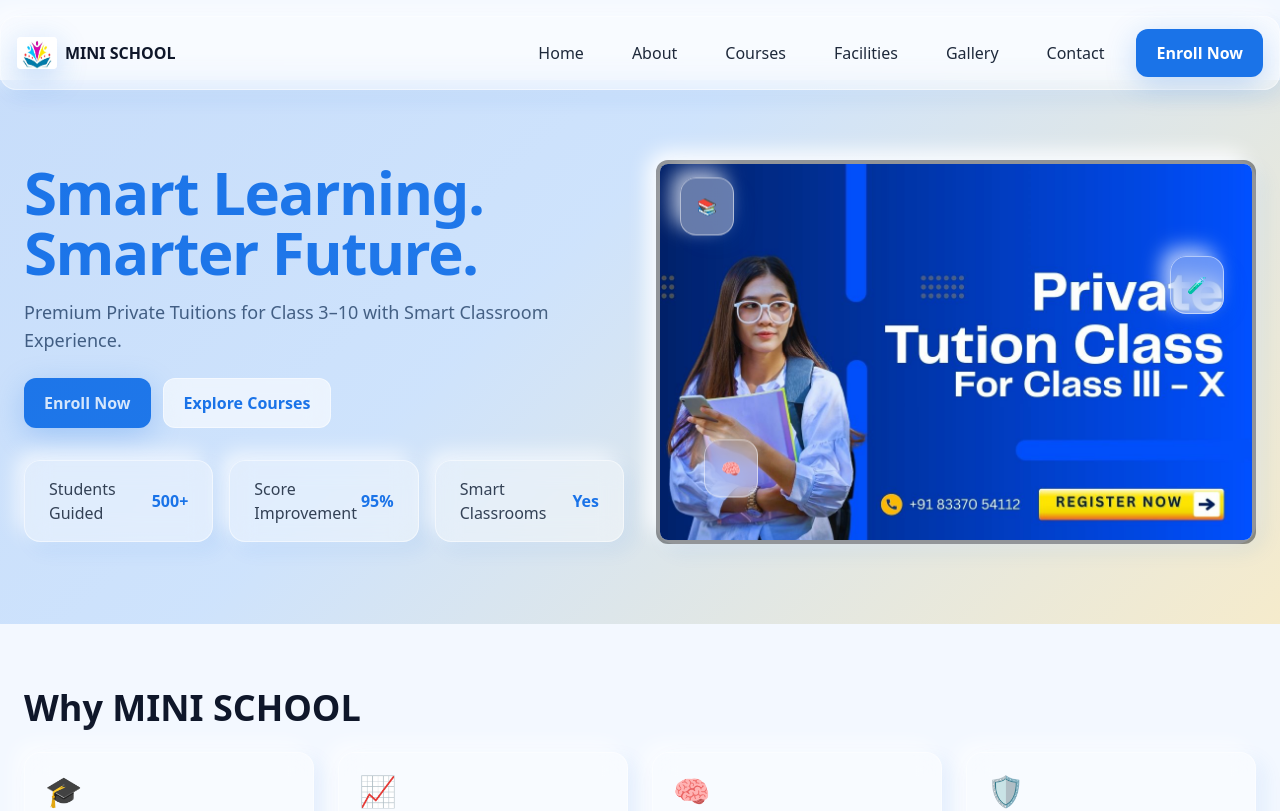
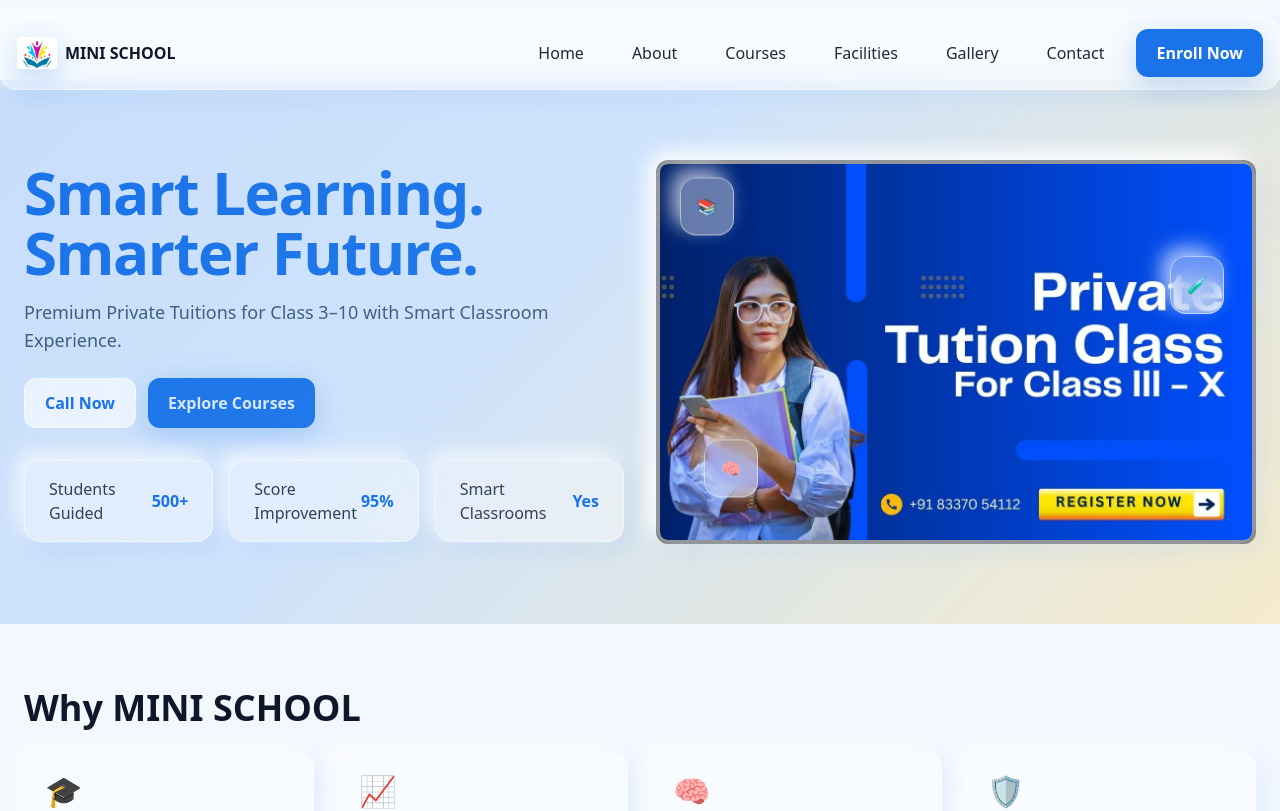
Before and after one commit to ABVicky/MiniSchool, a React (Vite) app: page / in a window 1280 px wide. Shown: the top 811 px of the page. Built offline with nearby package versions, Linux system fonts and the light colour scheme.

Commit message:
call button fixed

```diff
--- a/src/pages/Home.jsx
+++ b/src/pages/Home.jsx
@@ -6,11 +6,11 @@ import TestimonialCard from "../components/TestimonialCard";
 import SmartSlider from "../components/SmartSlider";
 import Timeline from "../components/Timeline";
 import { stats, whyMini, testimonials } from "../data/sampleData";
-import { Link } from "react-router-dom";
-
-
+import { Link, useNavigate } from "react-router-dom";
 
 export default function Home() {
+  const navigate = useNavigate(); // ✅ useNavigate inside component
+
   return (
     <div className="space-y-16">
       {/* Hero */}
@@ -27,10 +27,26 @@ export default function Home() {
               <p className="subtext mt-4">
                 Premium Private Tuitions for Class 3–10 with Smart Classroom Experience.
               </p>
+
               <div className="mt-6 flex gap-3">
-                <Button>Enroll Now</Button>
-                <Button variant="secondary">Explore Courses</Button>
+                {/* Call button */}
+                <Button
+                  variant="secondary"
+                  onClick={() => window.location.href = "tel:+918337054112"}
+                >
+                  Call Now
+                </Button>
+
+
+                {/* Navigate to courses page */}
+                <Button
+                  variant="primary"
+                  onClick={() => navigate("/courses")}
+                >
+                  Explore Courses
+                </Button>
               </div>
+
               <div className="mt-8 grid grid-cols-1 sm:grid-cols-3 gap-4">
                 {stats.map((s, i) => (
                   <AnimatedWrapper key={s.label} delay={i * 0.1}>
@@ -39,14 +55,15 @@ export default function Home() {
                 ))}
               </div>
             </div>
+
+            {/* Floating icons with clickable background */}
             <Link to="/contact">
-              <div className="relative">
+              <div className="relative cursor-pointer">
                 <img
                   src="/assets/gallery/1.jpg"
                   alt="bg"
                   className="absolute inset-0 w-full border-4 border-black/40 h-full object-cover rounded-[12px] pointer-events-none"
                 />
-                {/* Floating educational icons */}
                 <motion.div className="float-fast absolute top-6 left-6 glass rounded-2xl p-4">📚</motion.div>
                 <motion.div className="float-slow absolute top-24 right-8 glass rounded-2xl p-4">🧪</motion.div>
                 <motion.div className="float-fast absolute bottom-10 left-12 glass rounded-2xl p-4">🧠</motion.div>
```
